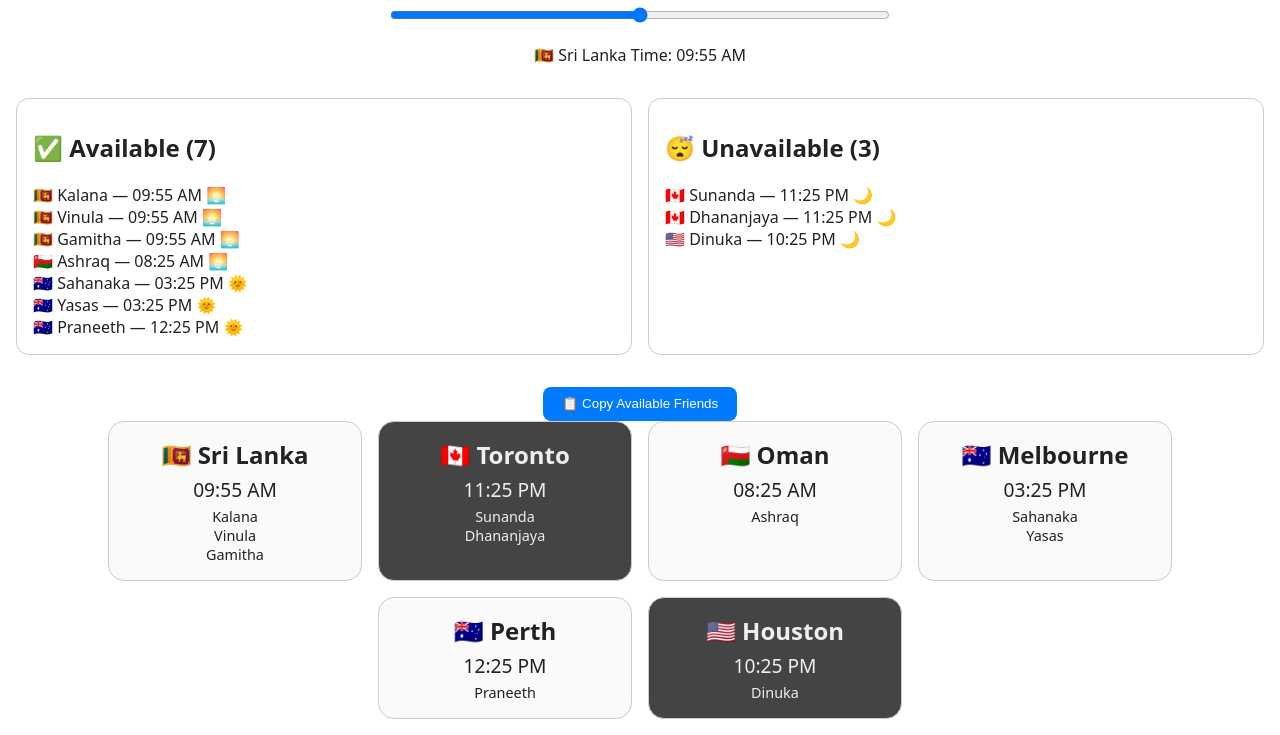
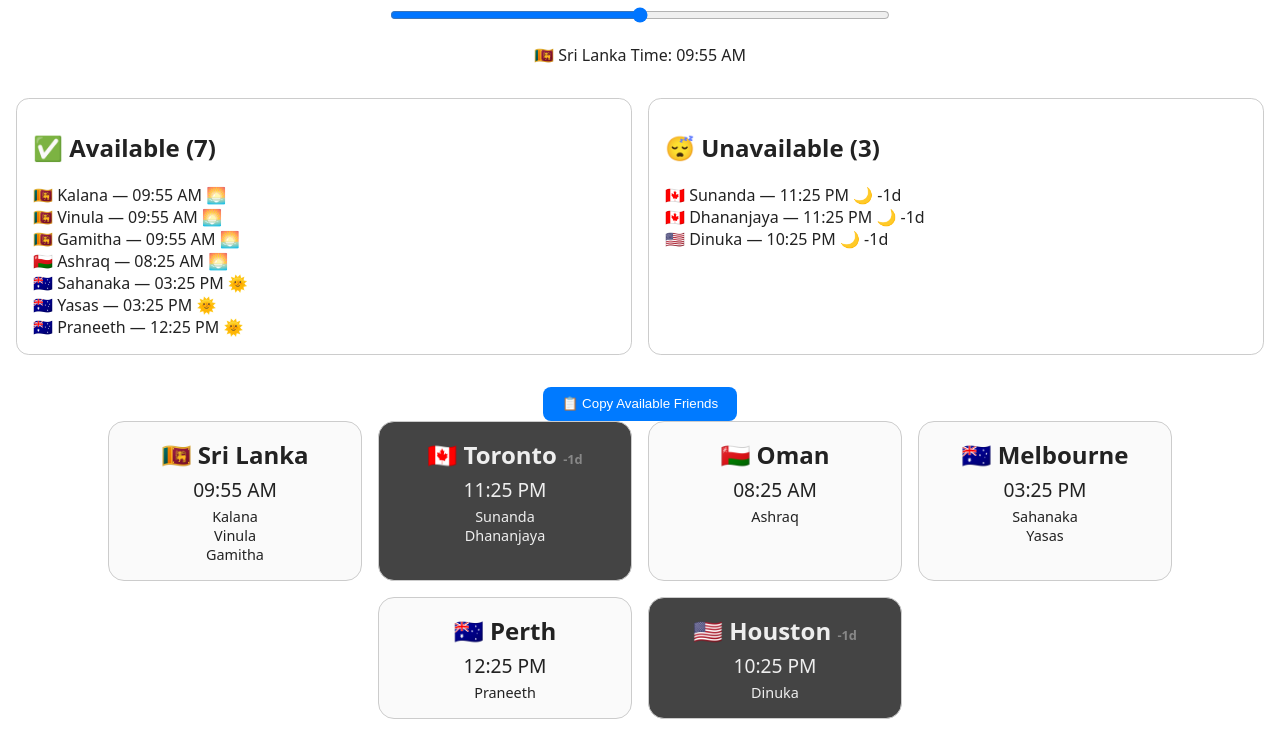
Before and after one commit to myasas/RBG, a plain HTML site: page index.html in a window 1280 px wide. Shown: the part 124-859 px from the top of the page. Drawn offline with Linux system fonts and the light colour scheme.

Commit message:
Add +d, -d based on Sri Lanka's time on Other countries

```diff
--- a/index.html
+++ b/index.html
@@ -57,6 +57,7 @@
   .flag { font-size: 1.5rem; font-weight: bold; }
   .time { font-size: 1.2rem; margin-top: 0.3rem; }
   .friend { font-size: 0.9rem; margin-top: 0.25rem; }
+  .daydiff { font-size: 0.8rem; color: #888; }
 </style>
 </head>
 <body>
@@ -119,6 +120,9 @@ function isSleeping(hour) {
 
 function render(timeOffsetMinutes = 0) {
   const base = new Date();
+  const slDate = new Date(base.toLocaleString("en-US", { timeZone: "Asia/Colombo" }));
+  const slDay = slDate.getDate();
+
   const countriesDiv = document.getElementById("countries");
   countriesDiv.innerHTML = "";
 
@@ -144,6 +148,13 @@ function render(timeOffsetMinutes = 0) {
         timeZone: g.tz, hour: "2-digit", minute: "2-digit", hour12: true
       }).format(now);
 
+      // Get day difference vs Sri Lanka
+      const localDate = new Date(now.toLocaleString("en-US", { timeZone: g.tz }));
+      const localDay = localDate.getDate();
+      let dayDiff = "";
+      if (localDay > slDay) dayDiff = "+1d";
+      else if (localDay < slDay) dayDiff = "-1d";
+
       const countryDivId = tz.replace(/[^a-zA-Z]/g, "");
       let countryDiv = document.getElementById(countryDivId);
       if (!countryDiv) {
@@ -153,11 +164,11 @@ function render(timeOffsetMinutes = 0) {
         countriesDiv.appendChild(countryDiv);
       }
       countryDiv.className = "country" + (sleeping ? " sleeping" : "");
-      countryDiv.innerHTML = `<div class="flag">${countryNames[tz]}</div>
+      countryDiv.innerHTML = `<div class="flag">${countryNames[tz]} <span class="daydiff">${dayDiff}</span></div>
                               <div class="time">${displayTime}</div>
                               <div class="friend">${group.map(f=>f.name).join("<br>")}</div>`;
 
-      const entry = `${g.flag} ${g.name} — ${displayTime} ${emoji}`;
+      const entry = `${g.flag} ${g.name} — ${displayTime} ${emoji}${dayDiff ? " " + dayDiff : ""}`;
       if (sleeping) unavailable.push(entry);
       else available.push(entry);
     }
```
